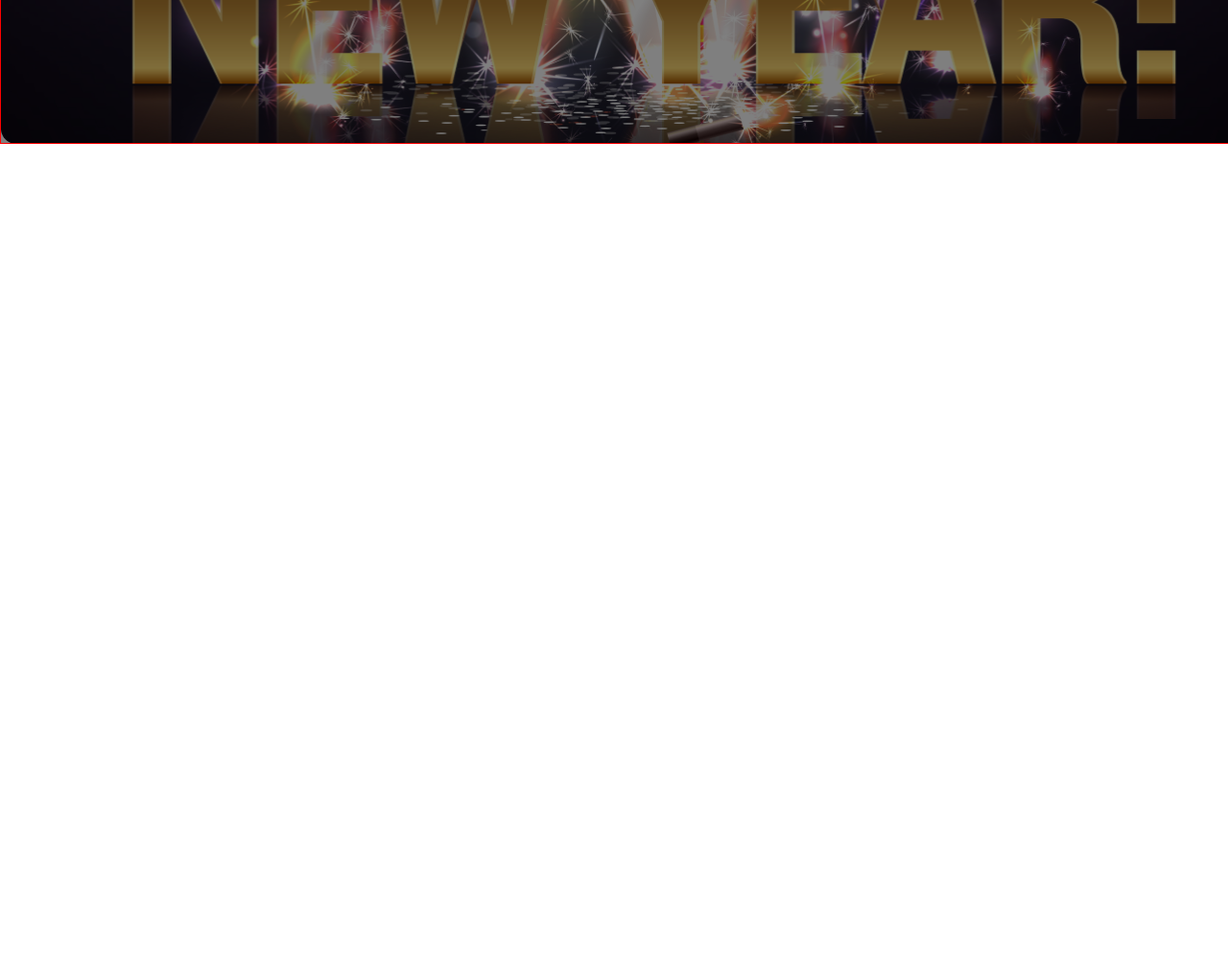
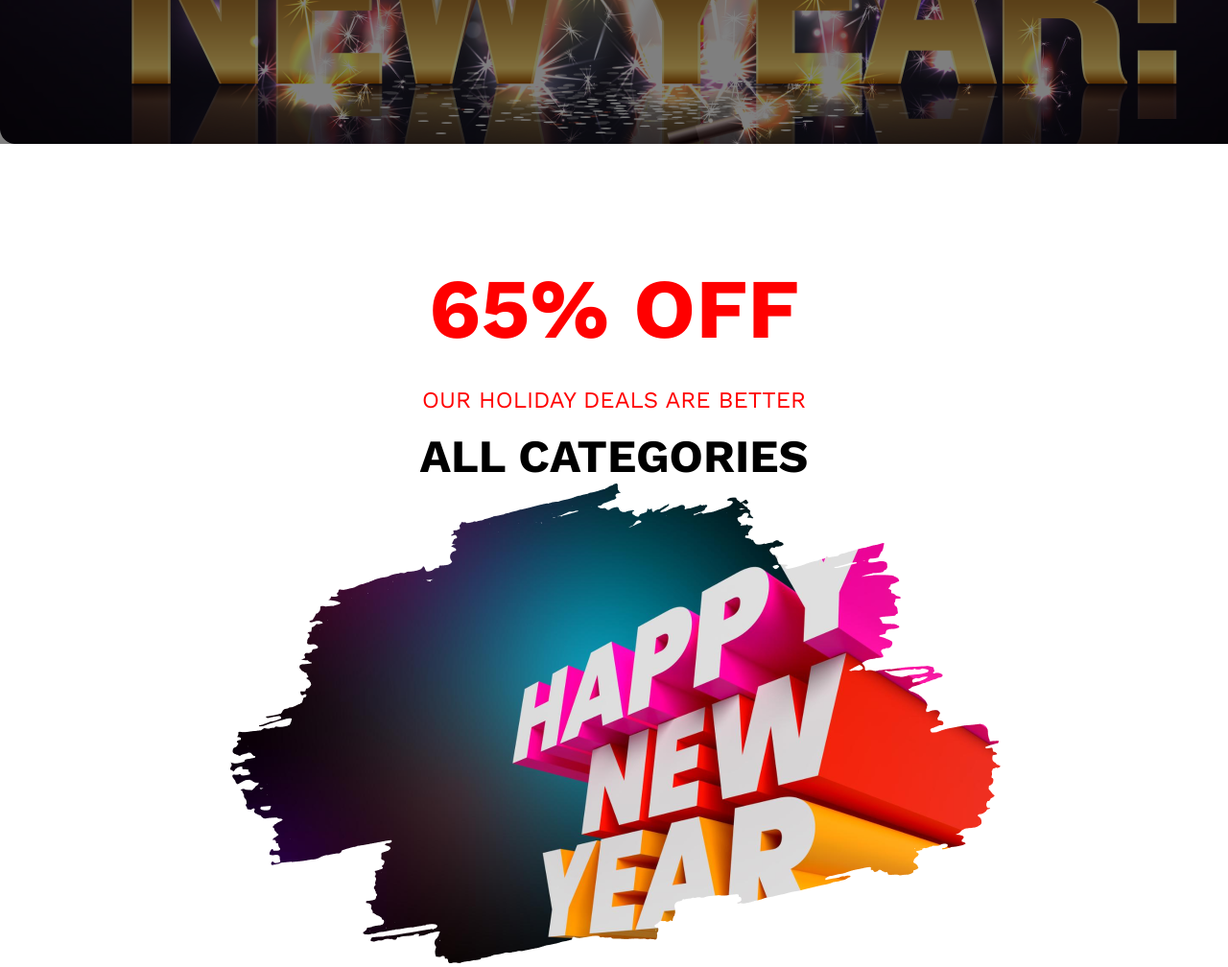
Before and after one commit to sanjoynath-coder/practice-new-year-offer, a plain HTML site: page index.htm in a window 1280 px wide. Shown: the part 500-1508 px from the top of the page at 96% size. Before the commit the page ends 800 px from the top, so only its background shows below. Drawn offline with nearby package versions, Linux system fonts and the light colour scheme.

Commit message:
added the 65% off section

```diff
--- a/index.htm
+++ b/index.htm
@@ -16,7 +16,17 @@
     </header>
 
     <main>
-
+        <!-- 65% off section staer here -->
+        <section>
+            <div class="new-year-offer-container">
+                <h1>65% OFF</h1>
+            <p>OUR HOLIDAY DEALS ARE BETTER</p>
+            <h4>ALL CATEGORIES</h4>
+            <div>
+                <img src="./images/New Year Photo.png" alt="">
+            </div>
+            </div>
+        </section>
     </main>
 
     <footer>
--- a/styles/style.css
+++ b/styles/style.css
@@ -12,7 +12,7 @@ body{
 .banner-container{
     width:1320px;
     height: 600px;
-    border:1px solid red;
+    /* border:1px solid red; */
     margin: 0 auto;
     margin-top: 50px;
     background-image: url(../images/Banner\ Image.png);
@@ -38,3 +38,30 @@ color: white;
 .banner-text-container h3{
     font-size:75px;
 }
+
+/* 65% off section style staer here */
+.new-year-offer-container{
+    width: 800px;
+    /* border:1px solid red; */
+    margin:0 auto;
+    margin-top: 120px;
+}
+.new-year-offer-container h1{
+    color:red;
+    text-align: center;
+    font-size: 88px;
+    font-weight:bold;
+}
+.new-year-offer-container p{
+    font-size: 24px;
+    font-weight:normal;
+    text-align: center;
+    color:red;
+    margin-top: 30px;
+}
+.new-year-offer-container h4{
+    font-size: 48px;
+    font-weight: bold;
+    text-align: center;
+    margin-top: 16px;
+}
```
